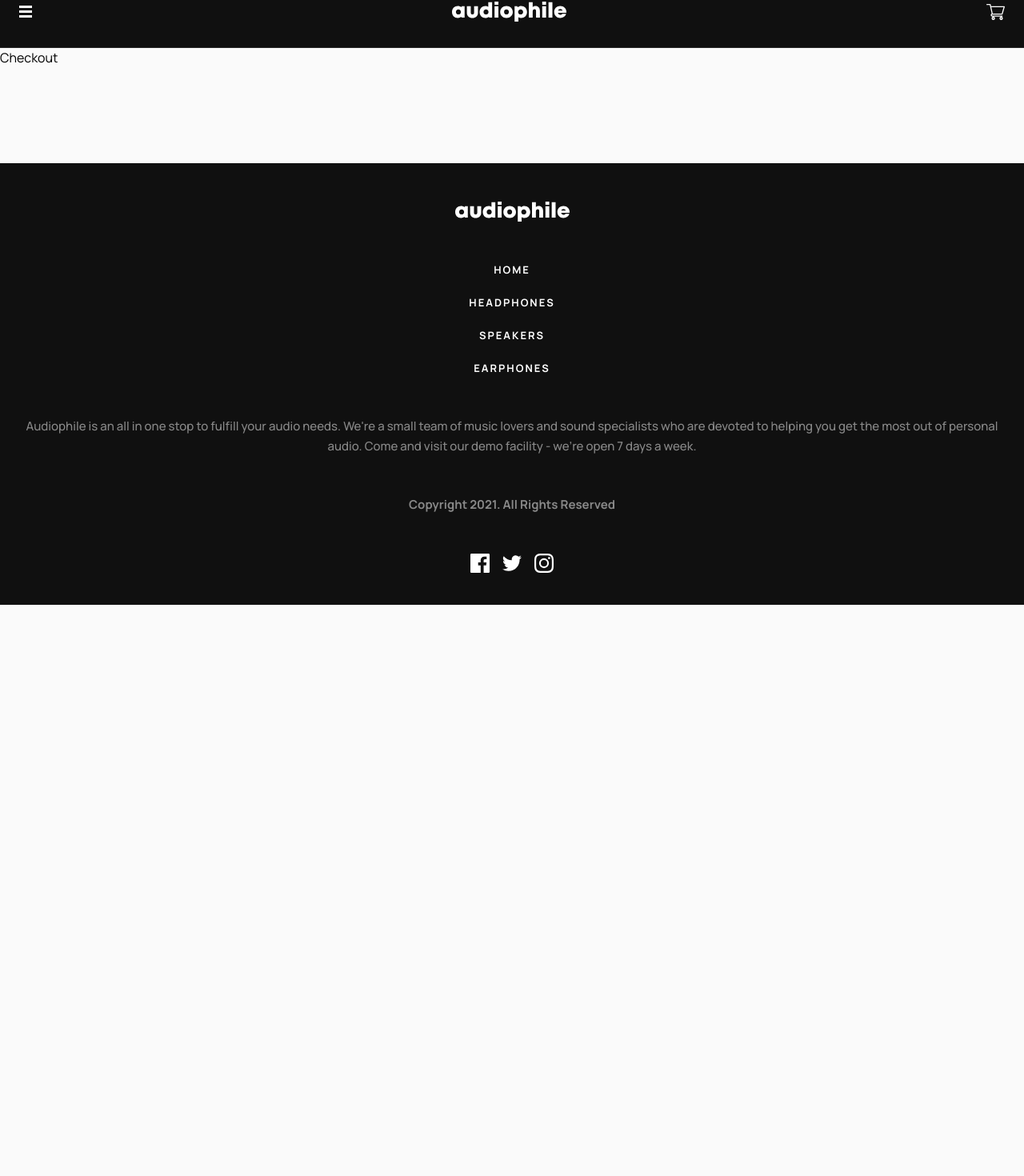
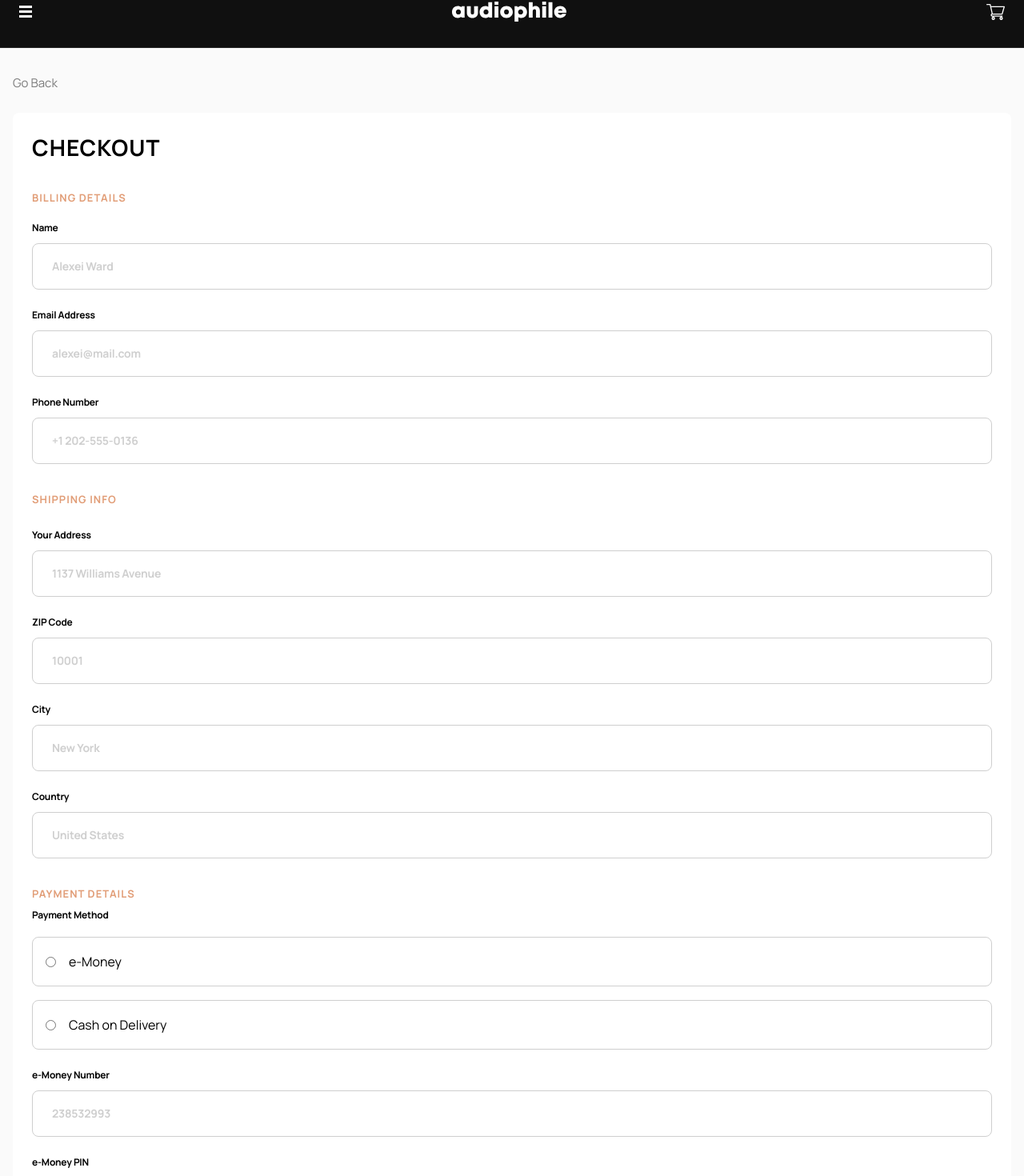
Before and after one commit to nishanth1596/audiophile-ecommerce-website, a React (Vite) app: page /checkout in a window 1280 px wide. Shown: the part 30-1500 px from the top of the page at 80% size. Before the commit the page ends 800 px from the top, so only its background shows below. Built offline with nearby package versions, Linux system fonts and the light colour scheme.

Commit message:
feat: checkout page form completed, yet to add functionality

```diff
--- a/src/index.css
+++ b/src/index.css
@@ -9,6 +9,7 @@
   --color-LightGray: #f1f1f1;
   --color-OffWhite: #fafafa;
   --color-White: #ffffff;
+  --color-MediumGray: #cfcfcf;
 
   /* Font famil */
   --default-font-family: "Manrope", "sans-serif";
--- a/src/pages/Checkout.tsx
+++ b/src/pages/Checkout.tsx
@@ -1,5 +1,130 @@
+import GoBackButton from "../ui/GoBackButton";
+import Input from "../ui/Input";
+
 function Checkout() {
-  return <div className="">Checkout</div>;
+  return (
+    <section className="bg-OffWhite mx-4 mt-4">
+      <GoBackButton />
+
+      <article className="bg-White mt-6 rounded-lg px-6 pt-6 pb-8">
+        <h4 className="tracking-[1px]">Checkout</h4>
+        <form>
+          <p className="subTitle text-PrimaryColor mt-8">Billing details</p>
+          <Input
+            inputType="text"
+            placeholder="Alexei Ward"
+            title="Name"
+            id="name"
+            marginTop="17px"
+          />
+
+          <Input
+            id="email"
+            inputType="email"
+            placeholder="alexei@mail.com"
+            title="Email Address"
+            marginTop="24px"
+          />
+
+          <Input
+            id="phoneNumber"
+            inputType="tel"
+            placeholder="+1 202-555-0136"
+            title="Phone Number"
+            marginTop="24px"
+          />
+
+          <p className="subTitle text-PrimaryColor mt-8">Shipping info</p>
+          <Input
+            id="address"
+            inputType="url"
+            placeholder="1137 Williams Avenue"
+            title="Your Address"
+            marginTop="24px"
+          />
+
+          <Input
+            id="zipCode"
+            inputType="text"
+            placeholder="10001"
+            title="ZIP Code"
+            marginTop="24px"
+          />
+
+          <Input
+            id="city"
+            inputType="text"
+            placeholder="New York"
+            title="City"
+            marginTop="24px"
+          />
+
+          <Input
+            id="country"
+            inputType="text"
+            placeholder="United States"
+            title="Country"
+            marginTop="24px"
+          />
+
+          <p className="subTitle text-PrimaryColor mt-8">Payment Details</p>
+          {/* radio */}
+          <div>
+            <label
+              htmlFor="paymentMethod"
+              className="text-xs leading-4 font-bold tracking-[-0.21px]"
+            >
+              Payment Method
+            </label>
+
+            <label
+              htmlFor="eMoney"
+              className="border-MediumGray focus:border-PrimaryColor active:border-PrimaryColor peer-checked:border-PrimaryColor mt-[17px] flex items-center gap-4 rounded-lg border-[1px] px-4 py-[18px]"
+            >
+              <input
+                type="radio"
+                className="accent-PrimaryColor peer"
+                id="eMoney"
+                value="eMoney"
+                name="paymentMethod"
+              />
+              <span className="block">e-Money</span>
+            </label>
+
+            <label
+              htmlFor="cod"
+              className="border-MediumGray focus:border-PrimaryColor active:border-PrimaryColor peer-checked:border-PrimaryColor mt-[17px] flex items-center gap-4 rounded-lg border-[1px] px-4 py-[18px]"
+            >
+              <input
+                type="radio"
+                id="cod"
+                className="accent-PrimaryColor block"
+                value="cod"
+                name="paymentMethod"
+              />
+              <span>Cash on Delivery</span>
+            </label>
+          </div>
+
+          <Input
+            id="eMoneyNumber"
+            inputType="text"
+            placeholder="238532993"
+            title="e-Money Number"
+            marginTop="24px"
+          />
+
+          <Input
+            id="eMoneyPin"
+            inputType="password"
+            placeholder="6891"
+            title="e-Money PIN"
+            marginTop="24px"
+          />
+        </form>
+      </article>
+    </section>
+  );
 }
 
 export default Checkout;
--- /dev/null
+++ b/src/ui/Input.tsx
@@ -0,0 +1,29 @@
+type InputProps = {
+  id: string;
+  title: string;
+  inputType: string;
+  placeholder: string;
+  marginTop?: string;
+};
+
+function Input({ id, title, inputType, placeholder, marginTop }: InputProps) {
+  return (
+    <>
+      <label
+        htmlFor={id}
+        className="inline-block text-xs leading-4 font-bold tracking-[-0.21px]"
+        style={{ marginTop: marginTop }}
+      >
+        {title}
+      </label>
+      <input
+        type={inputType}
+        // type=""
+        placeholder={placeholder}
+        className="border-MediumGray text-Black/40 mt-[9px] block w-full rounded-lg border-[1px] pt-[18px] pb-[19px] pl-6 text-sm leading-[1.19rem] font-bold tracking-[-0.25px]"
+      />
+    </>
+  );
+}
+
+export default Input;
```
